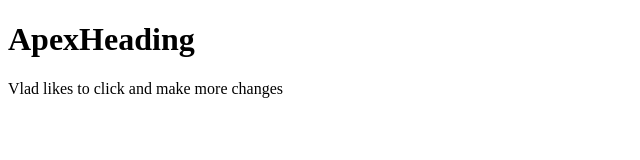
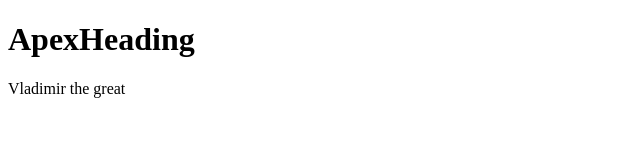
Before and after one commit to 2015000264/Remember, a plain HTML site: page index.html in a window 1280 px wide. Shown: the whole page, without its empty margins (0-640 px from the left). Drawn offline with Linux system fonts and the light colour scheme.

Commit message:
fourth commit

```diff
--- a/index.html
+++ b/index.html
@@ -6,7 +6,7 @@
 <body>
 
 <h1>ApexHeading</h1>
-<p>Vlad likes to click and make more changes</p>
+<p>Vladimir the great</p>
 
 </body>
 </html>
```
